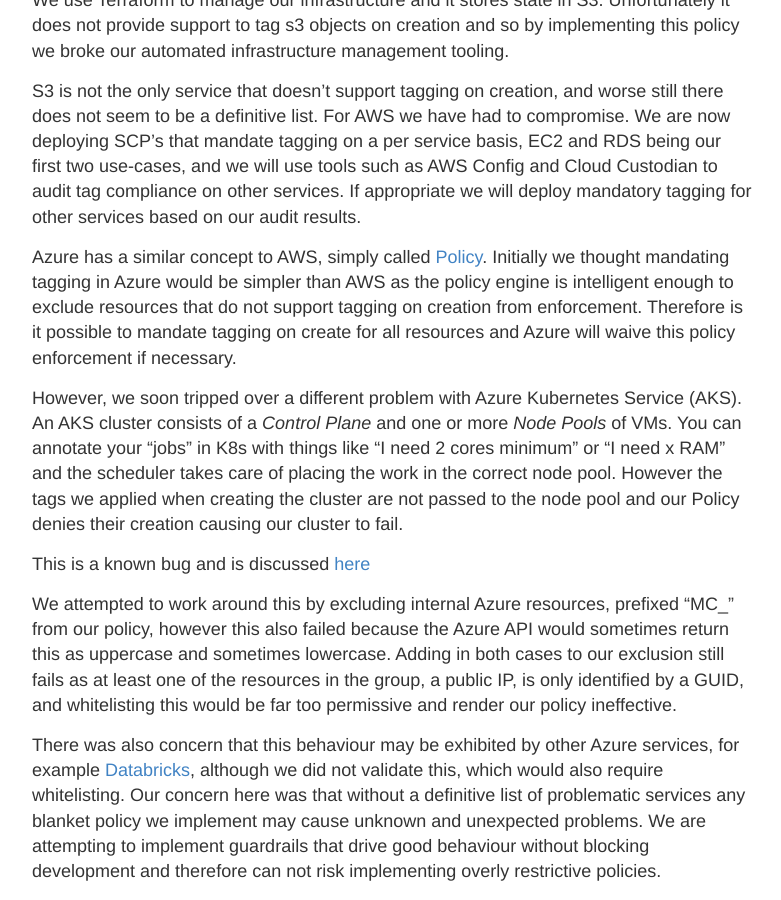
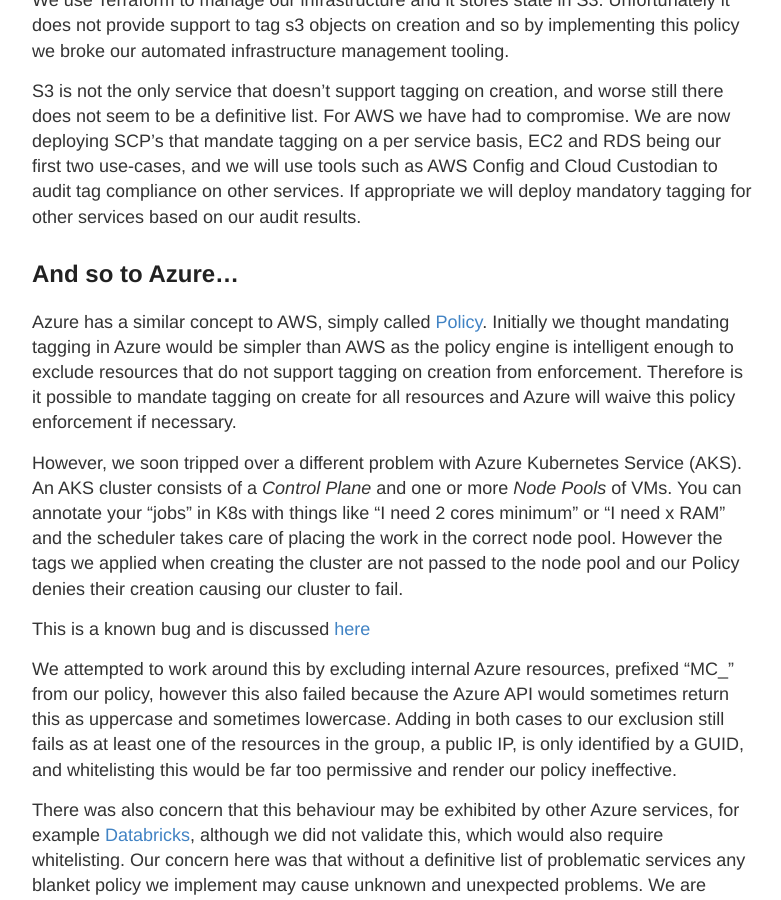
Before and after one commit to chrisl13/chrisl13.github.io, a Jekyll site: the page built from _posts/2020-02-15-Tagging-Enforcement.md, in a window 1280 px wide and 900 px high, scrolled down 832 px. Shown: the whole window, without its empty margins (248-1029 px from the left). Built offline with Jekyll 4.4.1, drawn with Linux system fonts in a browser that asks for light colours.

```diff
--- a/_posts/2020-02-15-Tagging-Enforcement.md
+++ b/_posts/2020-02-15-Tagging-Enforcement.md
@@ -18,6 +18,8 @@ We use Terraform to manage our infrastructure and it stores state in S3. Unfortu
 
 S3 is not the only service that doesn't support tagging on creation, and worse still there does not seem to be a definitive list. For AWS we have had to compromise. We are now deploying SCP's that mandate tagging on a per service basis, EC2 and RDS being our first two use-cases, and we will use tools such as AWS Config and Cloud Custodian to audit tag compliance on other services. If appropriate we will deploy mandatory tagging for other services based on our audit results.
 
+## And so to Azure...
+
 Azure has a similar concept to AWS, simply called [Policy](https://docs.microsoft.com/en-us/azure/governance/policy/overview). Initially we thought mandating tagging in Azure would be simpler than AWS as the policy engine is intelligent enough to exclude resources that do not support tagging on creation from enforcement. Therefore is it possible to mandate tagging on create for all resources and Azure will waive this policy enforcement if necessary.
 
 However, we soon tripped over a different problem with Azure Kubernetes Service (AKS). An AKS cluster consists of a *Control Plane* and one or more *Node Pools* of VMs. You can annotate your "jobs" in K8s with things like "I need 2 cores minimum" or "I need x RAM" and the scheduler takes care of placing the work in the correct node pool. However the tags we applied when creating the cluster are not passed to the node pool and our Policy denies their creation causing our cluster to fail.
```
